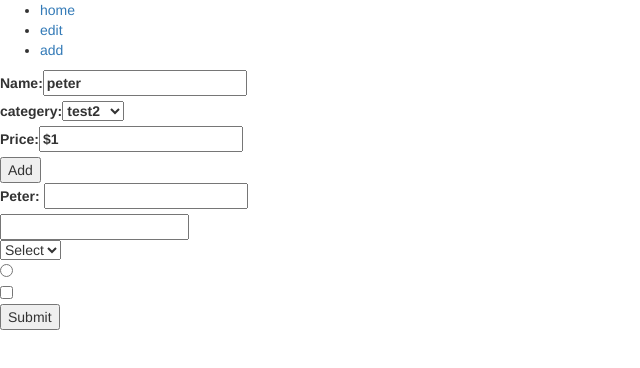
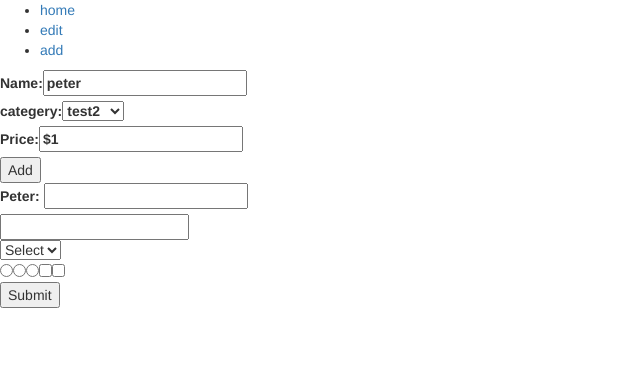
Before and after one commit to Peter-Dai/FirstApp, a React (Create React App) app: page /add in a window 1280 px wide. Shown: the top 368 px of the page, without its empty margins (0-640 px from the left). Built offline with nearby package versions, Linux system fonts and the light colour scheme.

Commit message:
Add group validation

```diff
--- a/src/components/AddGoods/AddGoods.js
+++ b/src/components/AddGoods/AddGoods.js
@@ -1,5 +1,6 @@
 import React, { Component } from 'react';
-import { ReactText, ReactForm, ReactSelect, ReactRadio,ReactCheckBox, Utils } from '../ReactValidation/ReactValidationComponent'
+import { ReactText, ReactForm, ReactSelect, ReactRadio, ReactCheckBox, Utils } from '../ReactValidation/ReactValidationComponent'
+import ReactGroup from '../ReactValidation/htmlField/ReactGroup';
 
 class AddGoods extends Component {
     constructor(...props) {
@@ -82,6 +83,14 @@ class AddGoods extends Component {
                         msg: "this is checkbpox required"
                     }
                 ],
+            },
+            groupIman:{
+                rules: [
+                    {
+                        name: Utils.validationType.required,
+                        msg: "this is group required"
+                    }
+                ],
             }
         }
 
@@ -143,14 +152,20 @@ class AddGoods extends Component {
                         </div>
                     </div>
 
-
-                    <ReactRadio name="iman" value="test" />
-                    <div>
+                    <ReactGroup name="groupIman">
+                        <ReactRadio group name="iman" value="test" />
+                        <ReactRadio group name="iman" value="test1" />
+                        <ReactRadio group name="iman" value="" />
+                        <ReactCheckBox group type="radio" name="matt" value="peter" />
+                        <ReactCheckBox group type="radio" name="tian" value="2222" />
+                        {/* <div>
                         <div>
                             <ReactCheckBox type="radio" name="matt" value="peter" />
 
                         </div>
-                    </div>
+                    </div> */}
+                    </ReactGroup>
+
 
 
                     <button type="submit" >Submit</button>
--- /dev/null
+++ b/src/components/ReactValidation/context/withApiContext.js
@@ -0,0 +1,25 @@
+import React from 'react';
+import { FormApiContext } from "./formApiContext";
+import { GroupApiContext } from "./groupApiContext";
+
+export function withApiContext(Component) {
+    return (props) => {
+        const { group } = props;
+        const fromApiContext = <FormApiContext.Consumer>
+            {
+                api => <Component {...props} formApi={api}></Component>
+            }
+        </FormApiContext.Consumer>;
+
+        const groupApiContext = <GroupApiContext.Consumer>
+            {
+                api => <Component {...props} formApi={api}></Component>
+            }
+        </GroupApiContext.Consumer>;
+
+
+        return (
+            group ? groupApiContext : fromApiContext
+        );
+    }
+}
--- a/src/components/ReactValidation/htmlField/ReactCheckBox.js
+++ b/src/components/ReactValidation/htmlField/ReactCheckBox.js
@@ -1,5 +1,7 @@
 import React, { Component } from 'react';
 import { withFormApiContext } from "../context/withFormApiContext";
+import { withApiContext } from "../context/withApiContext";
+
 
 class ReactCheckBox extends Component {
     constructor(...props) {
@@ -30,4 +32,4 @@ class ReactCheckBox extends Component {
     }
 }
 
-export default withFormApiContext(ReactCheckBox);
+export default withApiContext(ReactCheckBox);
--- a/src/components/ReactValidation/htmlField/ReactForm.js
+++ b/src/components/ReactValidation/htmlField/ReactForm.js
@@ -13,6 +13,7 @@ class ReactForm extends Component {
         this.handleSubmit = this.handleSubmit.bind(this);
         this.handleChange = this.handleChange.bind(this);
         this.initFormStateValue = this.initFormStateValue.bind(this)
+        this.getFieldConfig = this.getFieldConfig.bind(this)
     }
 
     // callback method for child component updates state of form.
@@ -54,7 +55,7 @@ class ReactForm extends Component {
                 //retrieve current dom through by target field of event object.
                 let targetDom = e.target.querySelector("[name='" + i.id + "']");
                 //trigger the specified validaiton for invaild item.
-                Utils.validationHelper.validateRule(this.getFieldConfig(i.id), targetDom);
+                Utils.validationHelper.validateRule(this.getFieldConfig(i.id), targetDom,targetDom);
             })
         }
         else {
@@ -68,7 +69,7 @@ class ReactForm extends Component {
         //clear all err message once user change the value.
         Utils.removeErrMsg(targetDom);
 
-        let isVaild = !!validationConfig ? Utils.validationHelper.validateRule(validationConfig, targetDom) : true;
+        let isVaild = !!validationConfig ? Utils.validationHelper.validateRule(validationConfig, targetDom, targetDom) : true;
 
         //update the state of form.
         let currentValue = Utils.retrieveDomValue(targetDom)
@@ -76,11 +77,11 @@ class ReactForm extends Component {
     }
 
     render() {
-        const { handleChange, setFormStateValue, initFormStateValue } = this;
+        const { handleChange, setFormStateValue, initFormStateValue,getFieldConfig } = this;
 
         return (
             //use context to pass some common methods to all nested component.
-            <FormApiContext.Provider value={{ handleChange, setFormStateValue, initFormStateValue }}>
+            <FormApiContext.Provider value={{ handleChange, setFormStateValue, initFormStateValue,getFieldConfig }}>
                 <form onSubmit={this.handleSubmit}>
                     {this.props.children}
                 </form>
--- /dev/null
+++ b/src/components/ReactValidation/htmlField/ReactGroup.js
@@ -0,0 +1,67 @@
+import React, { Component } from 'react';
+import { GroupApiContext } from "../context/groupApiContext";
+import { withFormApiContext } from "../context/withFormApiContext";
+import Utils from "../utils"
+
+class ReactGroup extends Component {
+
+    constructor(...props) {
+        super(...props);
+        this.peter = this.peter.bind(this);
+        this.setFormStateValue = this.setFormStateValue.bind(this);
+        this.handleChange = this.handleChange.bind(this);
+        this.initFormStateValue = this.initFormStateValue.bind(this)
+    }
+
+    componentDidMount(){
+        this.initFormStateValue(this.props.name);
+    }
+
+    initFormStateValue(name) {
+        const groupName = this.props.name;
+        let defaultVaild = !!this.props.formApi.getFieldConfig(groupName) ? false : true
+        this.setFormStateValue(groupName, '', defaultVaild)
+    }
+
+    // callback method for child component updates state of form.
+    setFormStateValue(name, value, valid) {
+        const groupName = this.props.name;
+
+        this.props.formApi.setFormStateValue(groupName,value,valid)
+    }
+
+    handleChange(e) {
+        const targetDom = e.target, groupName = this.props.name;
+        let validationConfig = this.props.formApi.getFieldConfig(groupName);
+        const groupDom =document.querySelector("[name='" + groupName + "']")
+        //clear all err message once user change the value.
+
+        Utils.removeErrMsg(groupDom);
+
+        let isVaild = !!validationConfig ? Utils.validationHelper.validateRule(validationConfig, targetDom,groupDom) : true;
+
+        //update the state of form.
+        let currentValue = Utils.retrieveDomValue(targetDom)
+        this.setFormStateValue(groupName, currentValue, isVaild)
+        alert("this is group!")
+    }
+
+    peter() {
+
+    }
+
+    render() {
+        // const { peter } = this;
+        // const peter =true
+        const { handleChange, setFormStateValue, initFormStateValue } = this;
+        return (
+            <GroupApiContext.Provider value={{ handleChange, setFormStateValue, initFormStateValue }}>
+                <div name ={this.props.name}>
+                    {this.props.children}
+                </div>
+            </GroupApiContext.Provider>
+        );
+    }
+}
+
+export default withFormApiContext(ReactGroup);
--- a/src/components/ReactValidation/htmlField/ReactRadio.js
+++ b/src/components/ReactValidation/htmlField/ReactRadio.js
@@ -1,5 +1,6 @@
 import React, { Component } from 'react';
 import { withFormApiContext } from "../context/withFormApiContext";
+import { withApiContext } from "../context/withApiContext";
 
 class ReactRadio extends Component {
     constructor(...props) {
@@ -25,9 +26,10 @@ class ReactRadio extends Component {
                     }
                 }}
                 value={value}
-                checked={formApi.getFormStateValue} />
+                checked={formApi.getFormStateValue}
+                  />
         );
     }
 }
 
-export default withFormApiContext(ReactRadio);
+export default withApiContext(ReactRadio);
--- a/src/components/ReactValidation/htmlField/ReactSelect.js
+++ b/src/components/ReactValidation/htmlField/ReactSelect.js
@@ -3,6 +3,8 @@ import Validator from "../validator";
 import Utils from "../utils";
 import { FormApiContext } from "../context/formApiContext";
 import { withFormApiContext } from "../context/withFormApiContext";
+import { withApiContext } from "../context/withApiContext";
+
 
 class ReactSelect extends Component {
     constructor(...props) {
@@ -71,4 +73,4 @@ class ReactSelect extends Component {
     }
 }
 
-export default withFormApiContext(ReactSelect);
+export default withApiContext(ReactSelect);
--- a/src/components/ReactValidation/htmlField/ReactText.js
+++ b/src/components/ReactValidation/htmlField/ReactText.js
@@ -1,5 +1,7 @@
 import React, { Component } from 'react';
 import { withFormApiContext } from "../context/withFormApiContext";
+import { withApiContext } from "../context/withApiContext";
+
 
 class ReactText extends Component {
     constructor(...props) {
@@ -29,4 +31,4 @@ class ReactText extends Component {
     }
 }
 
-export default withFormApiContext(ReactText);
+export default withApiContext(ReactText);
--- a/src/components/ReactValidation/utils/index.js
+++ b/src/components/ReactValidation/utils/index.js
@@ -4,10 +4,10 @@ import Validator from "../validator"
 function showErrMsg(ele, errMsg) {
     if (!ele)
         throw "no element";
-    if (document.getElementsByClassName(ele.name + "_err").length != 0)
+    if (document.getElementsByClassName(ele.getAttribute("name") + "_err").length != 0)
         return;
     let errDom = document.createElement("div");
-    errDom.className = ele.name + "_err";
+    errDom.className = ele.getAttribute("name") + "_err";
     errDom.style = "color:red";
     errDom.innerText = errMsg;
     ele.after(errDom)
@@ -16,7 +16,7 @@ function showErrMsg(ele, errMsg) {
 function removeErrMsg(ele) {
     if (!ele)
         throw "no element";
-    document.querySelectorAll("." + ele.name + "_err").forEach(function (a) {
+    document.querySelectorAll("." + ele.getAttribute("name") + "_err").forEach(function (a) {
         a.remove()
     })
 
@@ -49,14 +49,14 @@ const validationHelper = {
         var name = e.target.name;
         return configs[name];
     },
-    validateRule: (validationConfig, targetDom) => {
+    validateRule: (validationConfig, targetDom , messageDom) => {
         const { rules } = validationConfig;
         let isVaild = true;
         let value = ['radio', 'checkbox'].indexOf(targetDom.type) > -1 ? targetDom.checked : targetDom.value;
         // foreach rules of validaiton config and validate each rules, but once meet one failed will exit remaining validation
         for (let i of rules) {
             if (executeValidation(i, value)) {
-                showErrMsg(targetDom, i.msg)
+                showErrMsg(messageDom, i.msg)
                 isVaild = false;
                 break;
             }
```
